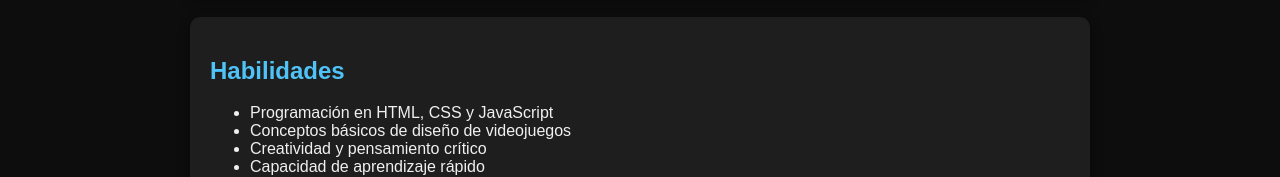
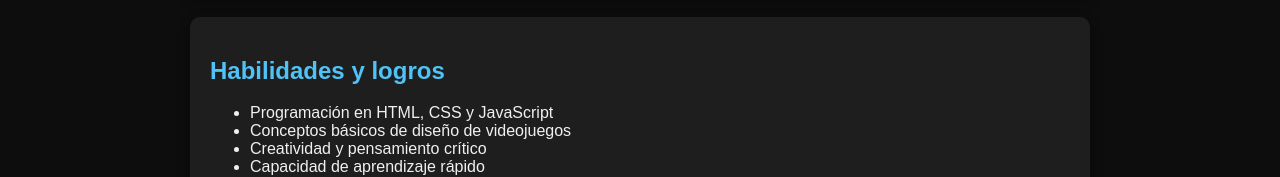
Before and after one commit to mario-mamani/home, a plain HTML site: page index.html in a window 1280 px wide. Shown: the part 532-709 px from the top of the page. Drawn offline with Linux system fonts and the light colour scheme.

Commit message:
Add files via upload

```diff
--- a/index.html
+++ b/index.html
@@ -95,7 +95,7 @@
         </div>
 
         <div class="card">
-            <h2>Habilidades</h2>
+            <h2>Habilidades y logros</h2>
             <ul>
                 <li>Programación en HTML, CSS y JavaScript</li>
                 <li>Conceptos básicos de diseño de videojuegos</li>
```
